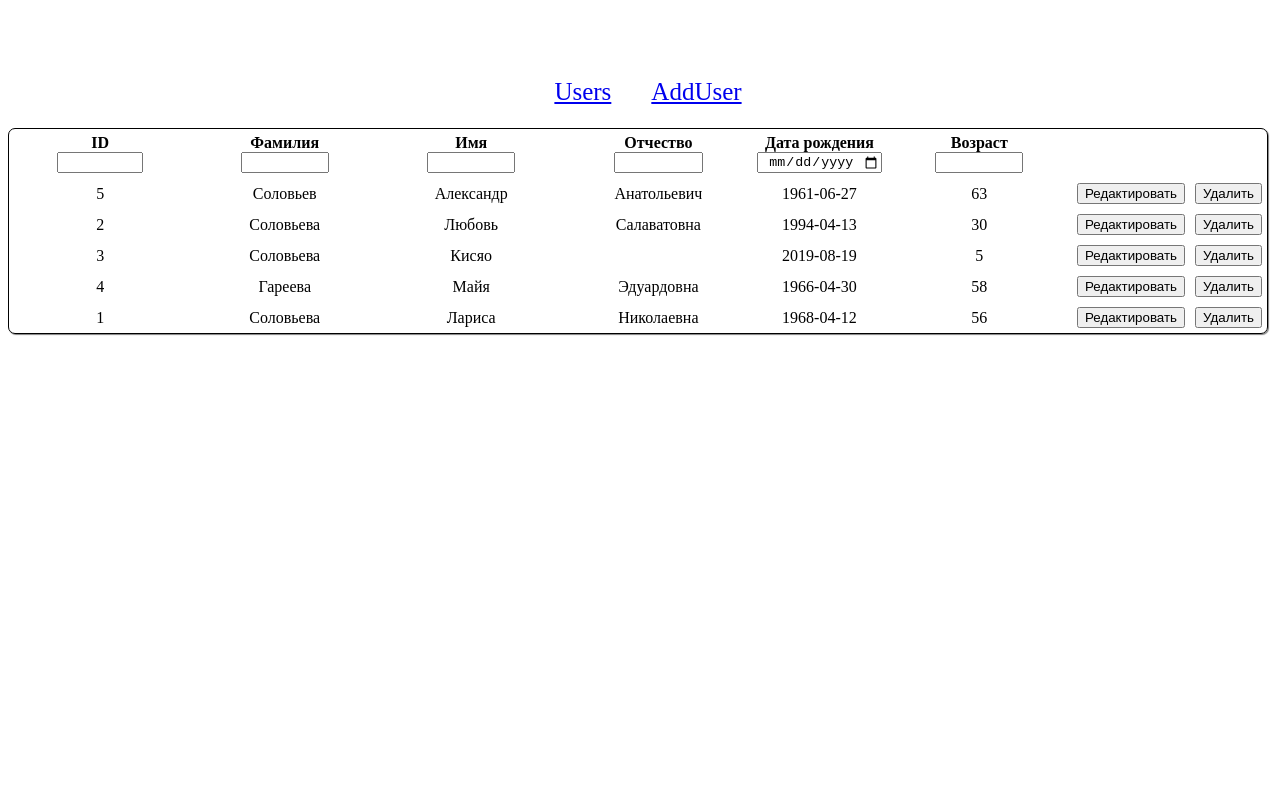
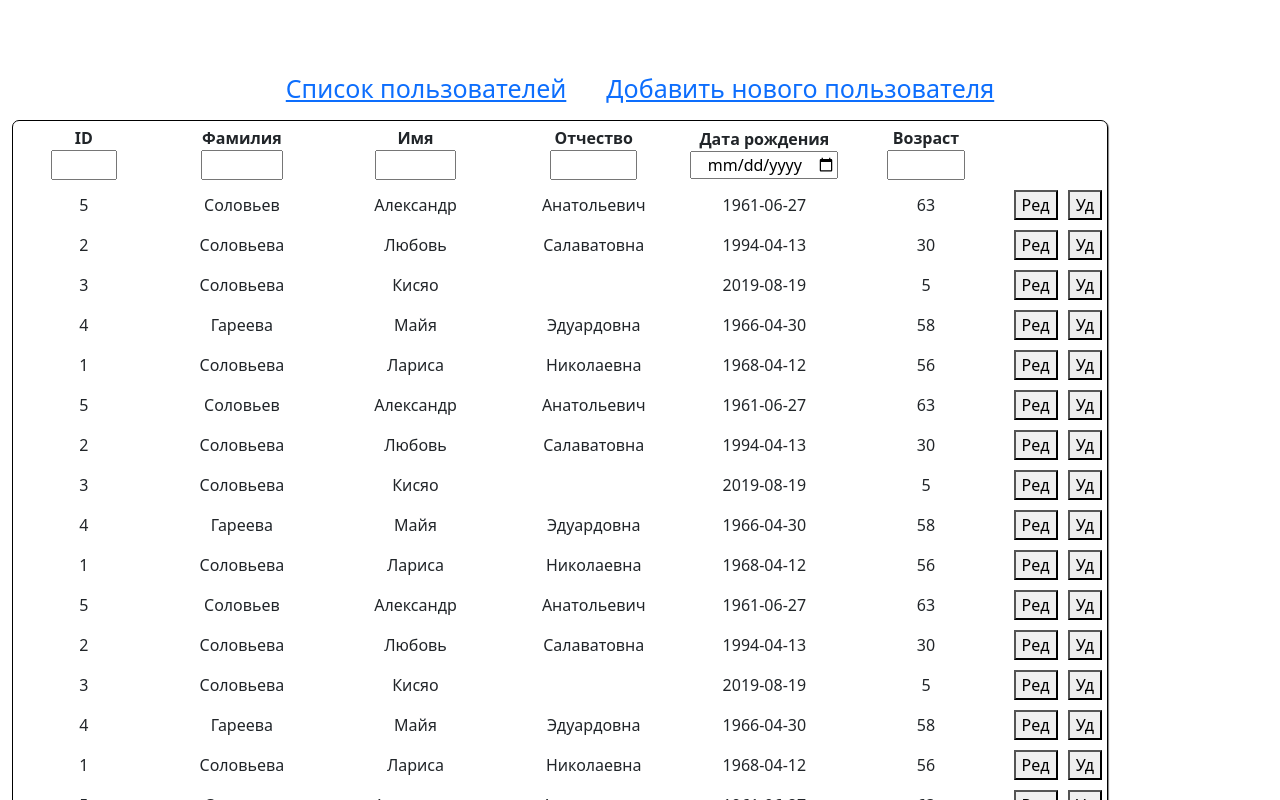
Before and after one commit to SLiubovS/vue-project-ts, a Vue app: page / in a window 1280 px wide. Shown: the top 800 px of the page. Built offline with nearby package versions, Linux system fonts and the light colour scheme.

Commit message:
подключила bootstrap

```diff
--- a/package.json
+++ b/package.json
@@ -11,6 +11,7 @@
     "type-check": "vue-tsc --build --force"
   },
   "dependencies": {
+    "bootstrap": "^5.3.3",
     "pinia": "^2.1.7",
     "vue": "^3.4.29",
     "vue-router": "^4.3.3"
--- a/src/App.vue
+++ b/src/App.vue
@@ -3,8 +3,8 @@
 
 <template>
   <nav class="router">
-    <RouterLink to="/" class="router_margin">Users</RouterLink>
-    <RouterLink to="/AddUser" class="router_margin">AddUser</RouterLink>
+    <RouterLink to="/" class="router_margin">Список пользователей</RouterLink>
+    <RouterLink to="/AddUser" class="router_margin">Добавить нового пользователя</RouterLink>
   </nav>
 
   <div class="container">
--- a/src/Main.ts
+++ b/src/Main.ts
@@ -3,6 +3,7 @@ import { createPinia } from 'pinia'
 
 import App from './App.vue'
 import router from './router/Index'
+import 'bootstrap/dist/css/bootstrap.css'
 
 const app = createApp(App)
 
--- a/src/components/Users.vue
+++ b/src/components/Users.vue
@@ -152,6 +152,8 @@ function userDelete(id: number): void {
 // результат: нельзя будет ввести числа и англ. буквы - сейчас немного кастыльно, сейчас нельзя ввести иностранные буквы
 
 // накатить бутстрап и оформить правитьно шапку
+
+
 // в верхнем левом углу две кнопочных ссылки все пользователи и добавить нового пользователя
 // прибить шапку гвоздями к верхнему углу экрана
 // во всю ширину экрана
@@ -327,10 +329,10 @@ function searchByInputAge() {
             {{ user.age }}
           </td>
           <td class="users-table__elem users-table__elem_padding-align">
-            <button @click="goToEdit(user.id)">Редактировать</button>
+            <button @click="goToEdit(user.id)">Ред</button>
           </td>
           <td class="users-table__elem users-table__elem_padding-align">
-            <button @click="userDelete(user.id)">Удалить</button>
+            <button @click="userDelete(user.id)">Уд</button>
           </td>
         </tr>
       </tbody>
@@ -339,6 +341,30 @@ function searchByInputAge() {
 </template>
 
 <style scoped>
+
+/* @media (max-width: 1000px) {
+  table {
+        width: 600px;
+
+    }
+}
+
+@media (min-width: 601px) and (max-width: 1000px) {
+
+  table {
+    width: 600px;
+}
+
+.users-table__group {
+    width: 580px;
+}
+
+.button {
+    width: 60px;
+}
+} */
+
+
 .users-table {
   display: inline-block;
   position: relative;
--- a/src/storages/UseUsersStore.ts
+++ b/src/storages/UseUsersStore.ts
@@ -12,6 +12,42 @@ export const useUsersStore = defineStore('users-store', () => {
         new User(3, "Кисяо", "Соловьева", "", new Date("2019-08-19T03:00:00")),
         new User(4, "Майя", "Гареева", "Эдуардовна", new Date("1966-04-30T03:00:00")),
         new User(1, "Лариса", "Соловьева", "Николаевна", new Date("1968-04-12T03:00:00")),
+        new User(5, "Александр", "Соловьев", "Анатольевич", new Date("1961-06-27T03:00:00")), //1995-12-17T03:24:00"Date.UTC(
+            new User(2, "Любовь", "Соловьева", "Салаватовна", new Date("1994-04-13T04:00:00")),
+            new User(3, "Кисяо", "Соловьева", "", new Date("2019-08-19T03:00:00")),
+            new User(4, "Майя", "Гареева", "Эдуардовна", new Date("1966-04-30T03:00:00")),
+            new User(1, "Лариса", "Соловьева", "Николаевна", new Date("1968-04-12T03:00:00")),
+            new User(5, "Александр", "Соловьев", "Анатольевич", new Date("1961-06-27T03:00:00")), //1995-12-17T03:24:00"Date.UTC(
+                new User(2, "Любовь", "Соловьева", "Салаватовна", new Date("1994-04-13T04:00:00")),
+                new User(3, "Кисяо", "Соловьева", "", new Date("2019-08-19T03:00:00")),
+                new User(4, "Майя", "Гареева", "Эдуардовна", new Date("1966-04-30T03:00:00")),
+                new User(1, "Лариса", "Соловьева", "Николаевна", new Date("1968-04-12T03:00:00")),
+                new User(5, "Александр", "Соловьев", "Анатольевич", new Date("1961-06-27T03:00:00")), //1995-12-17T03:24:00"Date.UTC(
+                    new User(2, "Любовь", "Соловьева", "Салаватовна", new Date("1994-04-13T04:00:00")),
+                    new User(3, "Кисяо", "Соловьева", "", new Date("2019-08-19T03:00:00")),
+                    new User(4, "Майя", "Гареева", "Эдуардовна", new Date("1966-04-30T03:00:00")),
+                    new User(1, "Лариса", "Соловьева", "Николаевна", new Date("1968-04-12T03:00:00")),
+                    new User(5, "Александр", "Соловьев", "Анатольевич", new Date("1961-06-27T03:00:00")), //1995-12-17T03:24:00"Date.UTC(
+                        new User(2, "Любовь", "Соловьева", "Салаватовна", new Date("1994-04-13T04:00:00")),
+                        new User(3, "Кисяо", "Соловьева", "", new Date("2019-08-19T03:00:00")),
+                        new User(4, "Майя", "Гареева", "Эдуардовна", new Date("1966-04-30T03:00:00")),
+                        new User(1, "Лариса", "Соловьева", "Николаевна", new Date("1968-04-12T03:00:00")),
+                        new User(5, "Александр", "Соловьев", "Анатольевич", new Date("1961-06-27T03:00:00")), //1995-12-17T03:24:00"Date.UTC(
+                            new User(2, "Любовь", "Соловьева", "Салаватовна", new Date("1994-04-13T04:00:00")),
+                            new User(3, "Кисяо", "Соловьева", "", new Date("2019-08-19T03:00:00")),
+                            new User(4, "Майя", "Гареева", "Эдуардовна", new Date("1966-04-30T03:00:00")),
+                            new User(1, "Лариса", "Соловьева", "Николаевна", new Date("1968-04-12T03:00:00")),
+                            new User(5, "Александр", "Соловьев", "Анатольевич", new Date("1961-06-27T03:00:00")), //1995-12-17T03:24:00"Date.UTC(
+                                new User(2, "Любовь", "Соловьева", "Салаватовна", new Date("1994-04-13T04:00:00")),
+                                new User(3, "Кисяо", "Соловьева", "", new Date("2019-08-19T03:00:00")),
+                                new User(4, "Майя", "Гареева", "Эдуардовна", new Date("1966-04-30T03:00:00")),
+                                new User(1, "Лариса", "Соловьева", "Николаевна", new Date("1968-04-12T03:00:00")),
+                                new User(5, "Александр", "Соловьев", "Анатольевич", new Date("1961-06-27T03:00:00")), //1995-12-17T03:24:00"Date.UTC(
+                                    new User(2, "Любовь", "Соловьева", "Салаватовна", new Date("1994-04-13T04:00:00")),
+                                    new User(3, "Кисяо", "Соловьева", "", new Date("2019-08-19T03:00:00")),
+                                    new User(4, "Майя", "Гареева", "Эдуардовна", new Date("1966-04-30T03:00:00")),
+                                    new User(1, "Лариса", "Соловьева", "Николаевна", new Date("1968-04-12T03:00:00")),
+
     ])
 
     function getMaxId(): number {
```
Also changed, not shown: 1 other file (tests, documents, lock files or other folders).
